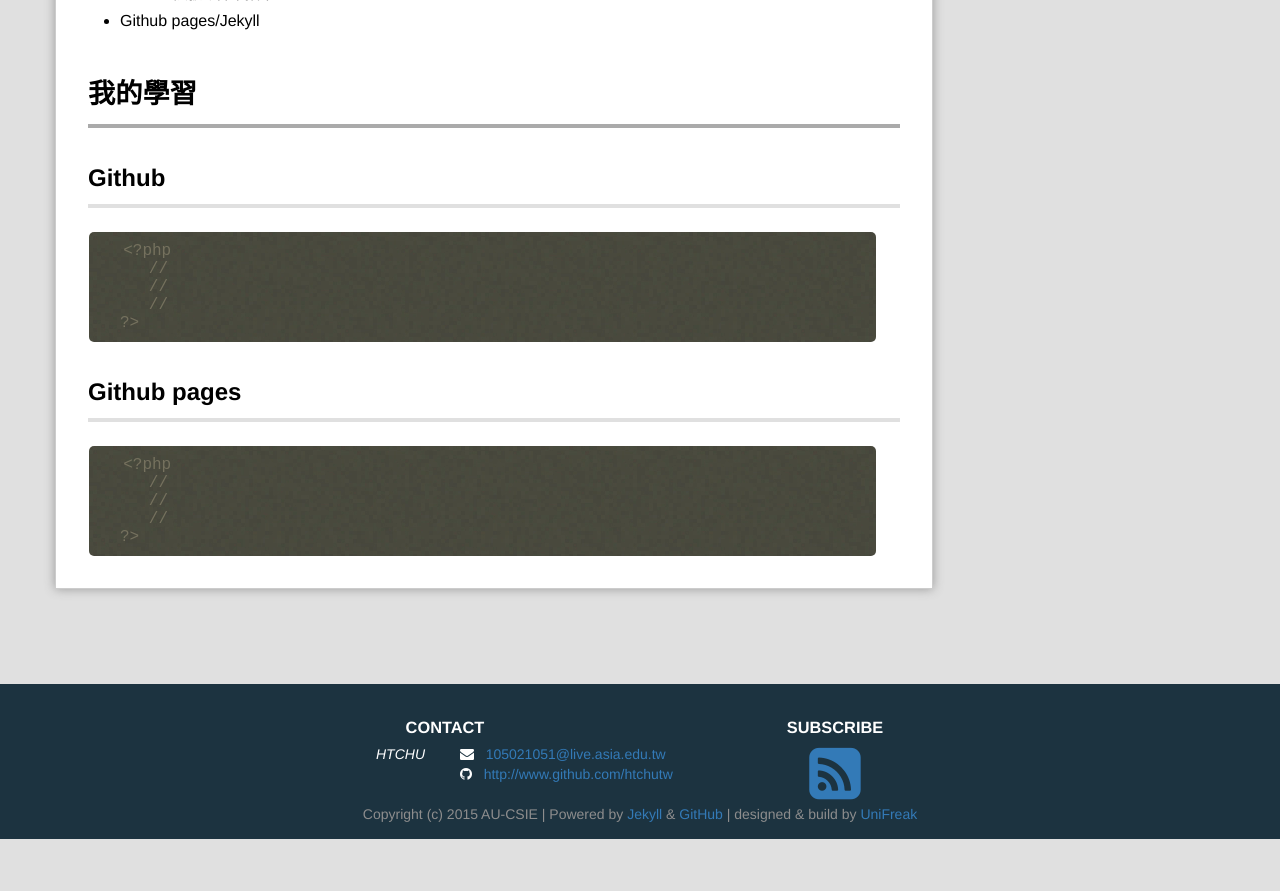
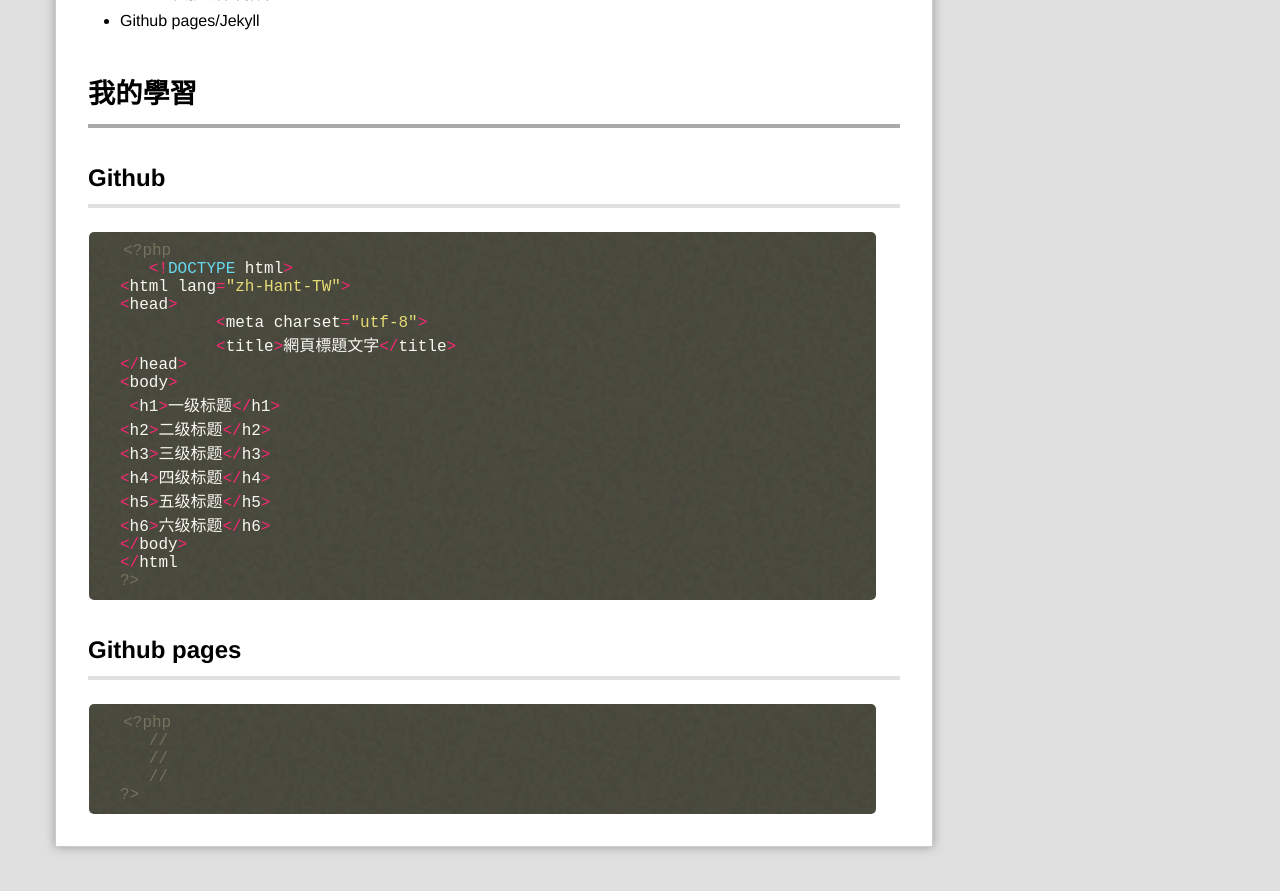
Before and after one commit to jacky0325/webcourse, a Jekyll site: the page built from _posts/2017-10-18-Class5.md, in a window 1280 px wide and 900 px high, scrolled down 818 px. Shown: the top 891 px of the window. Built offline with Jekyll 4.4.1, drawn with Linux system fonts in a browser that asks for light colours; Markdown is read by kramdown in place of the engine named in the settings; comment, search, counter and statistics services are not loaded; before the commit the page ends 1657 px from its top, so only the background shows below that.

Commit message:
Update 2017-10-18-Class5.md

````diff
--- a/_posts/2017-10-18-Class5.md
+++ b/_posts/2017-10-18-Class5.md
@@ -26,9 +26,21 @@ Visual Studio Code https://code.visualstudio.com/ Sublime Text https://www.subli
 
 ```php
 <?php
-   //
-   //
-   //
+   <!DOCTYPE html>
+<html lang="zh-Hant-TW">
+<head>
+          <meta charset="utf-8">
+          <title>網頁標題文字</title>
+</head>
+<body>
+ <h1>一级标题</h1>
+<h2>二级标题</h2>
+<h3>三级标题</h3>
+<h4>四级标题</h4>
+<h5>五级标题</h5>
+<h6>六级标题</h6>
+</body>
+</html
 ?>
 ```
 ##Github pages
````
